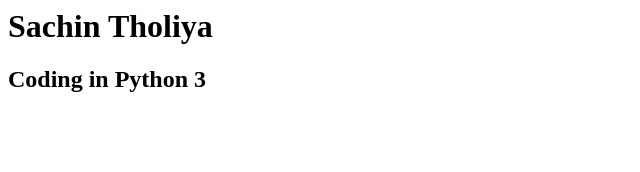
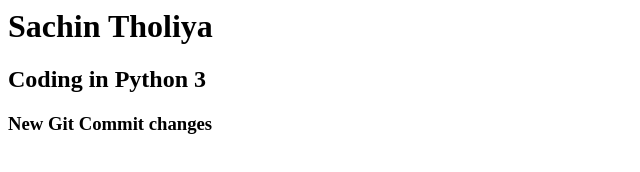
Before and after one commit to sachintholiya77/git-test, a plain HTML site: page index.html in a window 1280 px wide. Shown: the whole page, without its empty margins (0-640 px from the left). Drawn offline with Linux system fonts and the light colour scheme.

Commit message:
Git restore check

```diff
--- a/index.html
+++ b/index.html
@@ -1,2 +1,3 @@
 <h1>Sachin Tholiya</h1>
 <h2>Coding in Python 3</h2>
+<h3>New Git Commit changes</h3>
```
